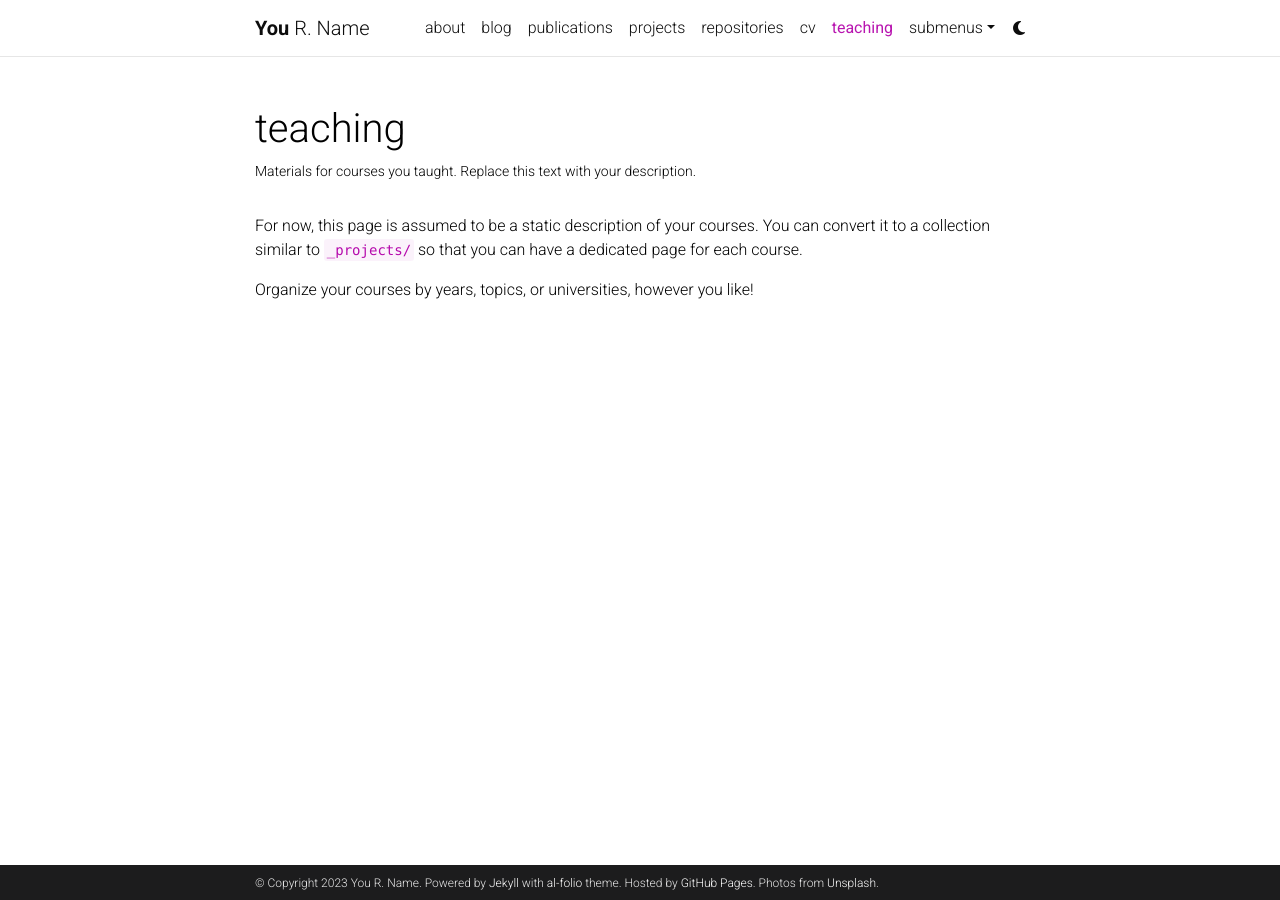
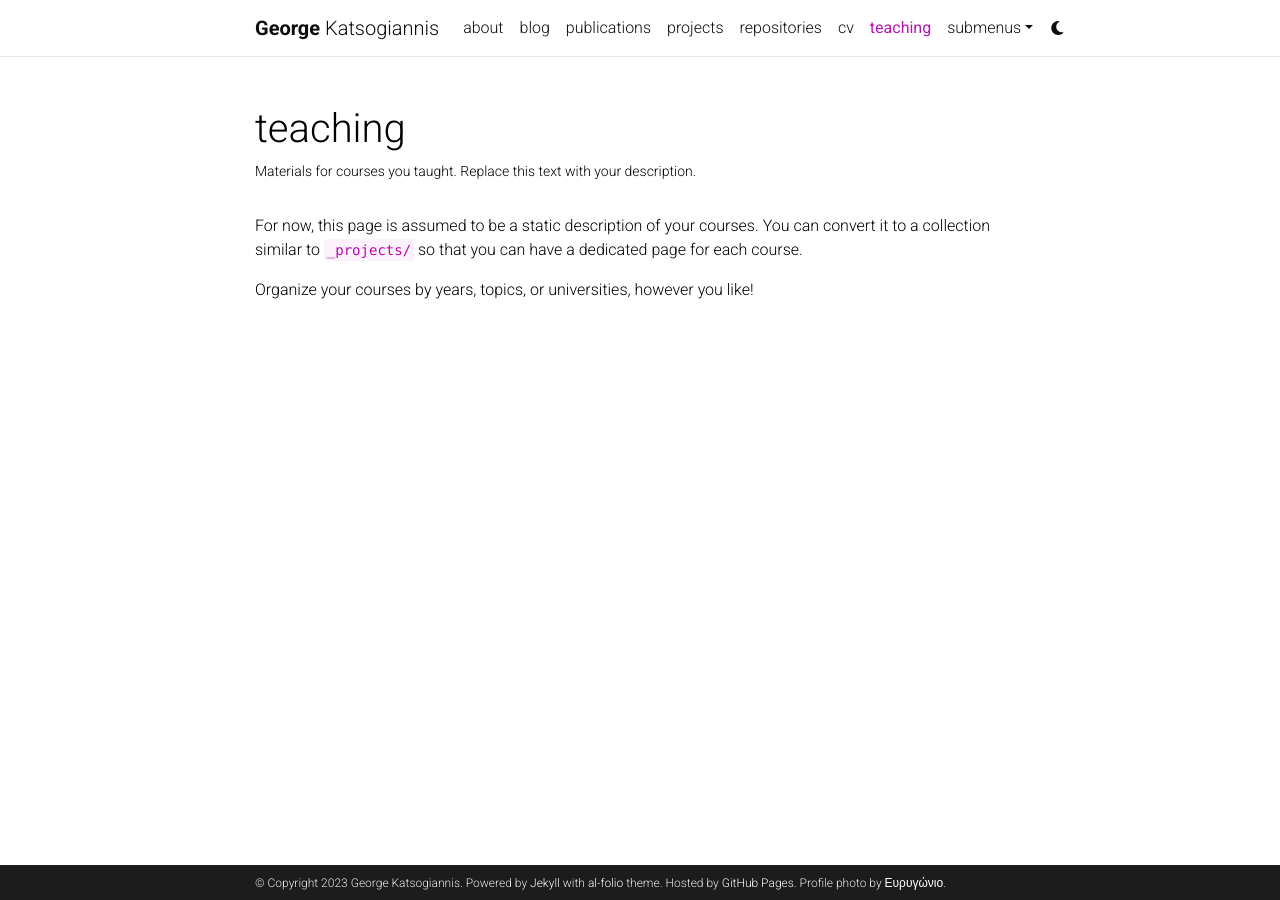
Before and after one commit to geokats/geokats.github.io, a Jekyll site: the page built from _pages/teaching.md, in a window 1280 px wide. Built offline with Jekyll 4.4.1, drawn with Linux system fonts in a browser that asks for light colours; comment, search, counter and statistics services are not loaded; a style sheet for code colours, icons or effects is not loaded.

Commit message:
Update _config.yml

```diff
--- a/_config.yml
+++ b/_config.yml
@@ -3,23 +3,23 @@
 # -----------------------------------------------------------------------------
 
 title: blank # the website title (if blank, full name will be used instead)
-first_name: You
-middle_name: R.
-last_name: Name
-email: you@example.com
+first_name: George
+middle_name:
+last_name: Katsogiannis
+email: katso@athenarc.gr
 description: > # the ">" symbol means to ignore newlines until "footer_text:"
-  A simple, whitespace theme for academics. Based on [*folio](https://github.com/bogoli/-folio) design.
+  George Katsogiannis.
 footer_text: >
-  Powered by <a href="https://jekyllrb.com/" target="_blank">Jekyll</a> with <a href="https://github.com/alshedivat/al-folio">al-folio</a> theme.
+  Powered by <a href="http://jekyllrb.com/" target="_blank">Jekyll</a> with <a href="https://github.com/alshedivat/al-folio">al-folio</a> theme.
   Hosted by <a href="https://pages.github.com/" target="_blank">GitHub Pages</a>.
-  Photos from <a href="https://unsplash.com" target="_blank">Unsplash</a>.
-keywords: jekyll, jekyll-theme, academic-website, portfolio-website  # add your own keywords or leave empty
+  Profile photo by <a href=https://www.instagram.com/eurigwnio/>Ευρυγώνιο</a>.
+keywords: # add your own keywords or leave empty
 
 lang: en # the language of your site (for example: en, fr, cn, ru, etc.)
-icon: ⚛️  # the emoji used as the favicon (alternatively, provide image name in /assets/img/)
+icon: 🦦  # the emoji used as the favicon (alternatively, provide image name in /assets/img/)
 
-url: https://alshedivat.github.io # the base hostname & protocol for your site
-baseurl: /al-folio # the subpath of your site, e.g. /blog/
+url: https://geokats.github.io # the base hostname & protocol for your site
+baseurl: # the subpath of your site, e.g. /blog/
 last_updated: false # set to true if you want to display last updated in the footer
 impressum_path:  # set to path to include impressum link in the footer, use the same path as permalink in a page, helps to conform with EU GDPR
 
@@ -71,13 +71,13 @@ og_image: # The site-wide (default for all links) Open Graph preview image
 # Social integration
 # -----------------------------------------------------------------------------
 
-github_username: # your GitHub user name
+github_username: geokats # your GitHub user name
 gitlab_username: # your GitLab user name
 twitter_username: # your Twitter handle
 mastodon_username: # your mastodon instance+username in the format instance.tld/@username
-linkedin_username: # your LinkedIn user name
+linkedin_username: geokats # your LinkedIn user name
 telegram_username: # your Telegram user name
-scholar_userid: # your Google Scholar ID
+scholar_userid: jGUtBmQAAAAJ # your Google Scholar ID
 semanticscholar_id: # your Semantic Scholar ID
 whatsapp_number: # your WhatsApp number (full phone number in international format. Omit any zeroes, brackets, or dashes when adding the phone number in international format.)
 orcid_id: # your ORCID ID
@@ -270,8 +270,8 @@ display_tags: ['formatting', 'images', 'links', 'math', 'code'] # these tags wil
 
 scholar:
 
-  last_name: [Einstein]
-  first_name: [Albert, A.]
+  last_name: [Katsogiannis-Meimarakis]
+  first_name: [George, G.]
 
   style: apa
   locale: en
```
